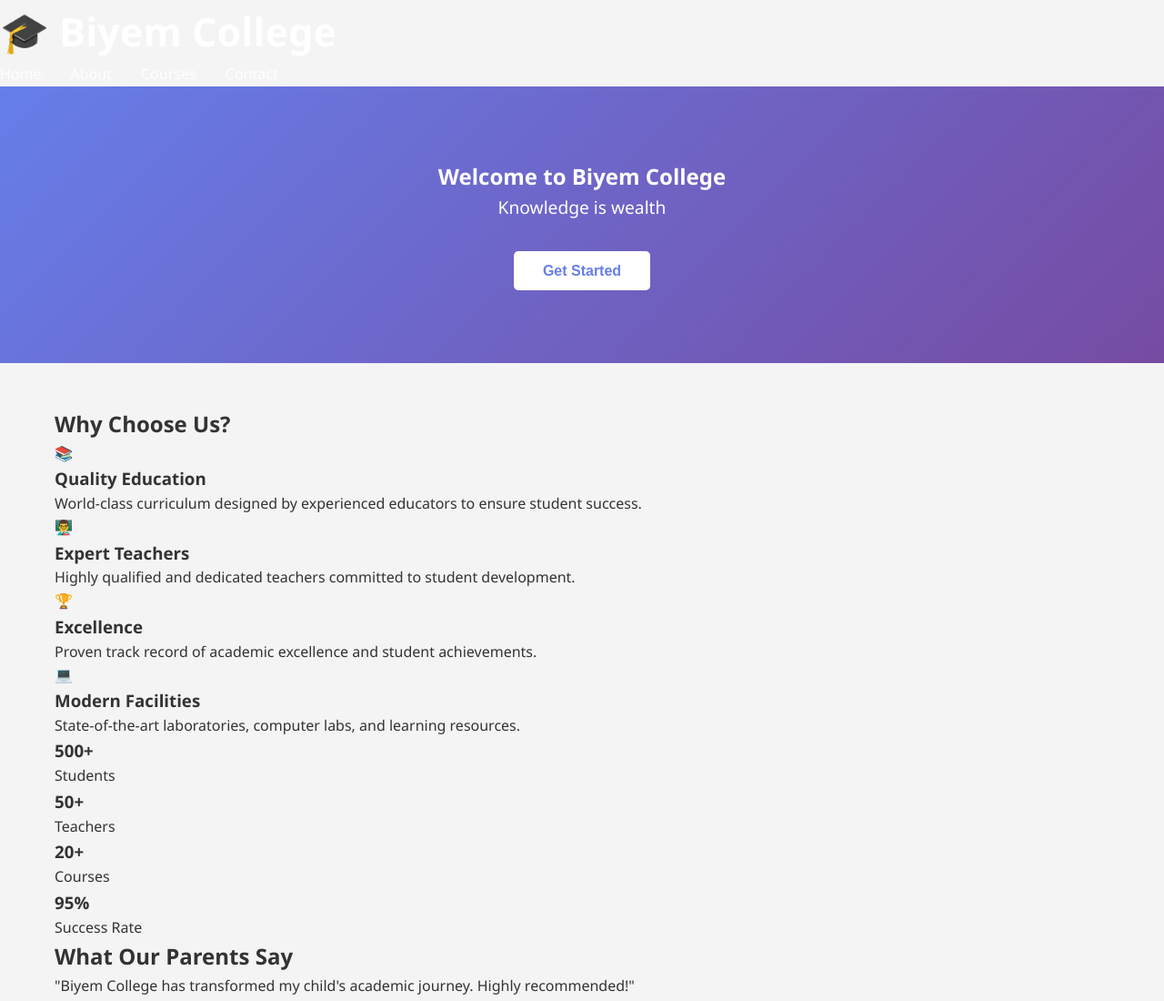
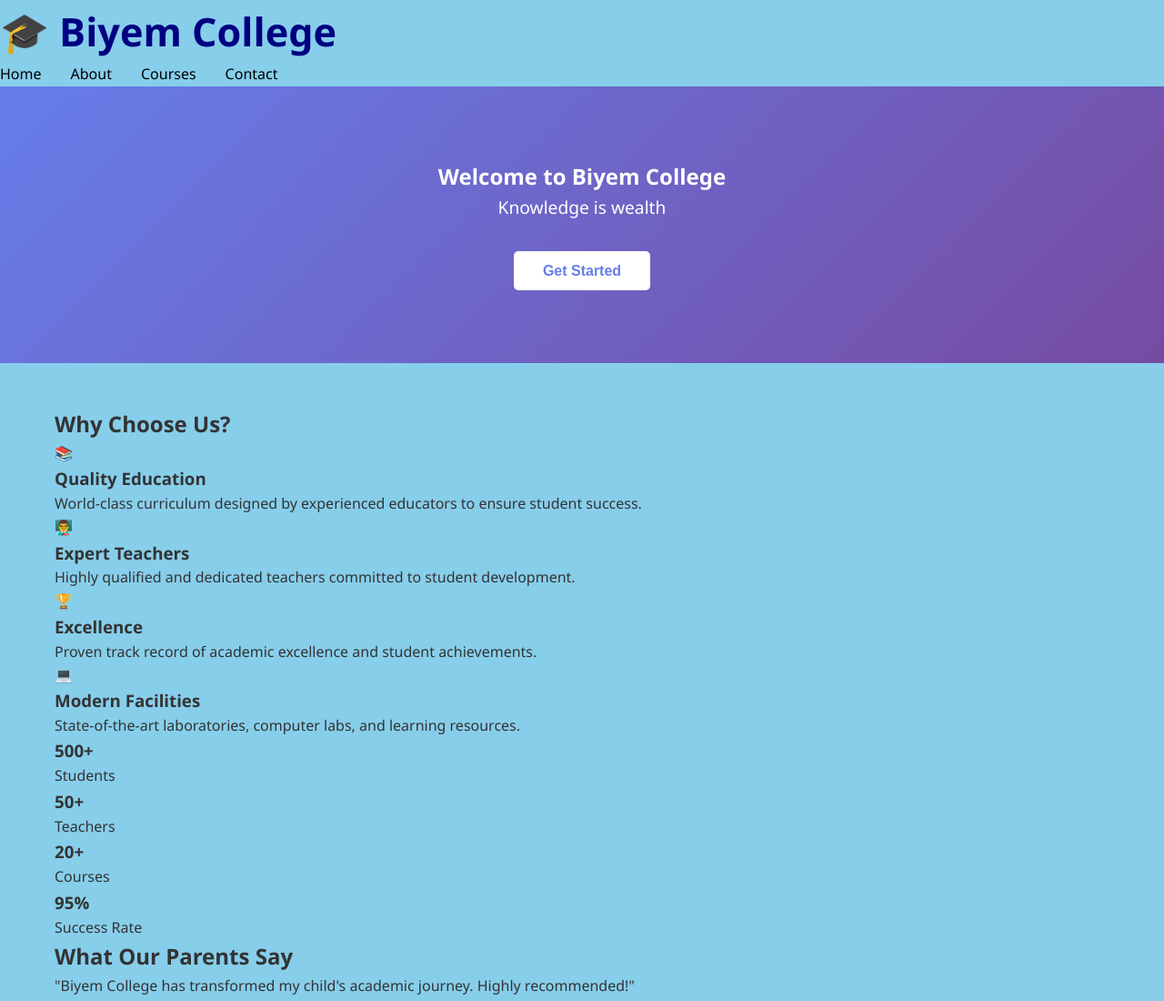
Before and after one commit to omogbaiprecious-456/SCHOOL-WEBSITE, a plain HTML site: page index.html in a window 1280 px wide. Shown: the top 1100 px of the page at 91% size. Drawn offline with Linux system fonts and the light colour scheme.

Commit message:
Update colors: navy blue school name, sky blue background, black navigation links

```diff
--- a/style.css
+++ b/style.css
@@ -8,7 +8,7 @@ body {
     font-family: 'Segoe UI', Tahoma, Geneva, Verdana, sans-serif;
     line-height: 1.6;
     color: #333;
-    background-color: #f4f4f4;
+    background-color: #87CEEB;
 }
 
 /* Header & Navigation */
@@ -35,7 +35,7 @@ header .container {
     font-size: 1.8rem;
     font-weight: bold;
     text-decoration: none;
-    color: white;
+    color: #000080;
 }
 
 nav ul {
@@ -45,7 +45,7 @@ nav ul {
 }
 
 nav a {
-    color: white;
+    color: #000000;
     text-decoration: none;
     transition: opacity 0.3s;
     font-weight: 500;
```
